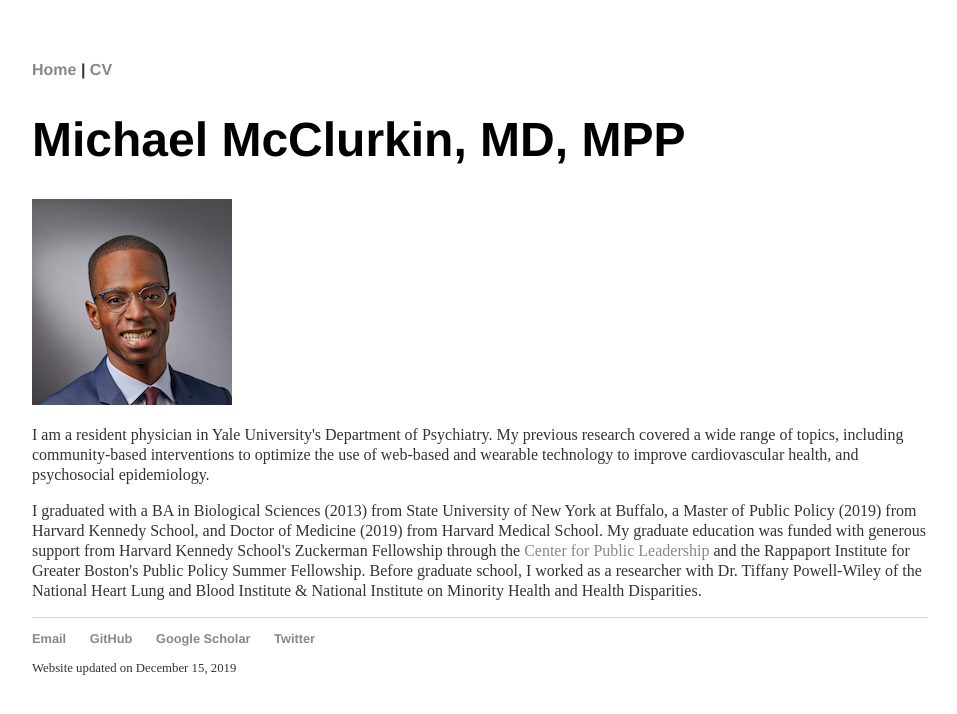
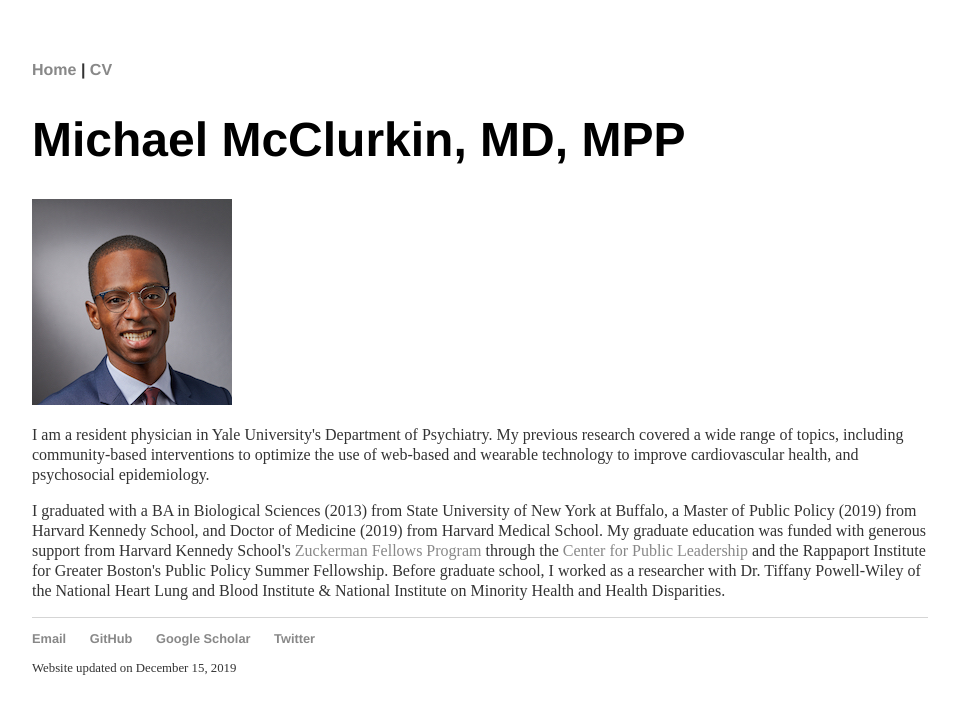
Before and after one commit to michaelmcclurkin/michaelmcclurkin.github.io, a Jekyll site: the page index.html, which Jekyll copies as it is, in a window 1280 px wide. Shown: the top 714 px of the page, without its empty margins (160-1117 px from the left). Built offline with Jekyll 4.4.1, drawn with Linux system fonts in a browser that asks for light colours.

Commit message:
Update index.html

```diff
--- a/index.html
+++ b/index.html
@@ -80,9 +80,7 @@
 
 			<p>I am a resident physician in Yale University's Department of Psychiatry. My previous research covered a wide range of topics, including community-based interventions to optimize the use of web-based and wearable technology to improve cardiovascular health, and psychosocial epidemiology.</p>
 
-            <p>I graduated with a BA in Biological Sciences (2013) from State University of New York at Buffalo, a Master of Public Policy (2019) from Harvard Kennedy School, and Doctor of Medicine (2019) from Harvard Medical School. My graduate education was funded with generous support from Harvard Kennedy School's Zuckerman Fellowship through the <a href="https://cpl.hks.harvard.edu/home/">Center for Public Leadership</a> and the Rappaport Institute for Greater Boston's Public Policy Summer Fellowship. Before graduate school, I worked as a researcher with Dr. Tiffany
-Powell-Wiley of the National Heart Lung and Blood Institute & National Institute on Minority Health and Health Disparities. </p>
-
+            <p>I graduated with a BA in Biological Sciences (2013) from State University of New York at Buffalo, a Master of Public Policy (2019) from Harvard Kennedy School, and Doctor of Medicine (2019) from Harvard Medical School. My graduate education was funded with generous support from Harvard Kennedy School's <a href="https://cpl.hks.harvard.edu/zuckerman-fellowship/">Zuckerman Fellows Program</a> through the <a href="https://cpl.hks.harvard.edu/home/">Center for Public Leadership</a> and the Rappaport Institute for Greater Boston's Public Policy Summer Fellowship. Before graduate school, I worked as a researcher with Dr. Tiffany Powell-Wiley of the National Heart Lung and Blood Institute & National Institute on Minority Health and Health Disparities. </p>
 		</div>
 
 
```
